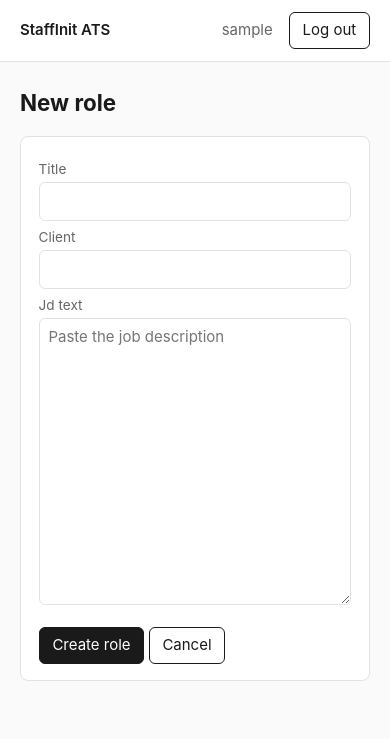
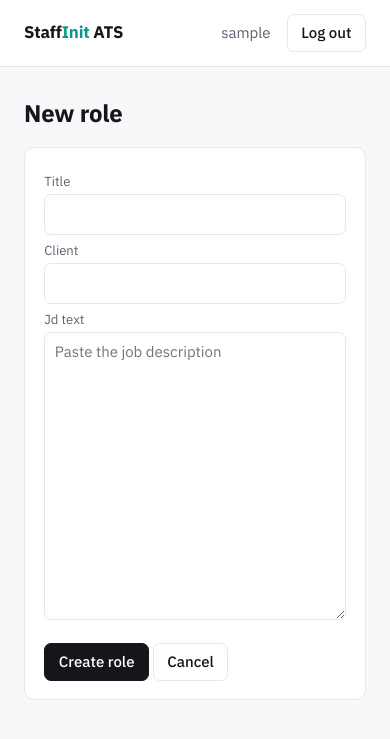
Before and after one commit to piotrchabros/staffinit-ats, a Django app: page /roles/new/ in a window 390 px wide. Shown: the top 739 px of the page. Run offline with Django 5.2, Linux system fonts and the light colour scheme; the visitor is signed in with stand-in values (Sample User, id 1).

Commit message:
feat: scorecard design polish (from /plan-design-review live audit)
Live visual audit of the shipped scorecard (was ~5.5/10, plain internal-tool
look) and the focused fixes:

- Real self-hosted typeface (IBM Plex Sans woff2 in ats/static/fonts/ — no Google
  Fonts hotlinking, GDPR-safe). Replaces system-ui (the 'gave up on typography'
  slop signal).
- DESIGN.md: tokens (ink/muted/line/bg/surface + teal --accent), score bands,
  principles. Storage made DEBUG-aware (manifest in prod, plain in dev).
- Score-as-hero: overall renders large + color-banded (green>=70 / amber / red)
  with a band bar via a score_band template filter — recruiters rank at a glance.
- Inline per-criterion mini-scores (e.g. 5.5.4) with rationale behind a
  disclosure; evidence one glance away, detail one click.
- Status no longer redundant: scored rows show subtle 'Scored' text (color now
  means quality via the score), pending=amber chip, failed=red chip + retry.
- Brand teal accent on mark/links/focus; rounded table, hover rows, real focus
  rings; visited-link distinction preserved.

Dimensions: info-arch 6->8, AI-slop 5->8, design-system 3->8, overall ~5.5->~8.
Verified: 52 tests green, prod collectstatic OK (fonts hash under manifest),
real before/after screenshots, no console errors. Responsive + a11y tracked in
DESIGN.md as follow-ups.

Co-Authored-By: Claude Opus 4.8 (1M context) <noreply@anthropic.com>

```diff
--- a/ats/templates/ats/base.html
+++ b/ats/templates/ats/base.html
@@ -6,43 +6,81 @@
   <meta name="viewport" content="width=device-width, initial-scale=1">
   <title>{% block title %}StaffInit ATS{% endblock %}</title>
   <style>
-    :root { --line:#e2e2e2; --muted:#666; --bg:#fafafa; }
+    /* Self-hosted IBM Plex Sans (no Google Fonts hotlinking — GDPR). */
+    @font-face { font-family:"IBM Plex Sans"; font-weight:400; font-display:swap;
+      src:url("{% static 'fonts/ibm-plex-sans-400.woff2' %}") format("woff2"); }
+    @font-face { font-family:"IBM Plex Sans"; font-weight:500; font-display:swap;
+      src:url("{% static 'fonts/ibm-plex-sans-500.woff2' %}") format("woff2"); }
+    @font-face { font-family:"IBM Plex Sans"; font-weight:600; font-display:swap;
+      src:url("{% static 'fonts/ibm-plex-sans-600.woff2' %}") format("woff2"); }
+    @font-face { font-family:"IBM Plex Sans"; font-weight:700; font-display:swap;
+      src:url("{% static 'fonts/ibm-plex-sans-700.woff2' %}") format("woff2"); }
+
+    :root {
+      --ink:#14161a; --muted:#5b6470; --line:#e6e8eb; --bg:#f7f8fa; --surface:#fff;
+      --accent:#0d9488;
+      --good:#15803d; --good-bg:#e7f6ec; --mid:#b45309; --mid-bg:#fff6e5;
+      --bad:#b91c1c; --bad-bg:#fdecec;
+      --font:"IBM Plex Sans", ui-sans-serif, system-ui, sans-serif;
+    }
     * { box-sizing: border-box; }
-    body { font: 15px/1.5 -apple-system, BlinkMacSystemFont, "Segoe UI", Roboto, sans-serif;
-           color:#1a1a1a; margin:0; background:var(--bg); }
-    header { display:flex; align-items:center; gap:1rem; padding:.75rem 1.25rem;
-             background:#fff; border-bottom:1px solid var(--line); }
-    header a { color:#1a1a1a; text-decoration:none; font-weight:600; }
+    body { font-family:var(--font); font-size:15px; line-height:1.5;
+           color:var(--ink); margin:0; background:var(--bg); -webkit-font-smoothing:antialiased; }
+    a { color:var(--accent); text-decoration:none; }
+    a:hover { text-decoration:underline; }
+    a:visited { color:#0b6b62; }
+    header { display:flex; align-items:center; gap:1rem; padding:.85rem 1.5rem;
+             background:var(--surface); border-bottom:1px solid var(--line); }
+    header .brand { color:var(--ink); font-weight:700; letter-spacing:-.01em; font-size:1.05rem; }
+    header .brand .mark { color:var(--accent); }
     header .spacer { flex:1; }
-    main { max-width: 1000px; margin: 1.5rem auto; padding: 0 1.25rem; }
-    h1 { font-size:1.4rem; margin:.2rem 0 1rem; }
-    table { width:100%; border-collapse:collapse; background:#fff; }
-    th, td { text-align:left; padding:.5rem .65rem; border-bottom:1px solid var(--line); vertical-align:top; }
-    th { font-size:.8rem; text-transform:uppercase; letter-spacing:.03em; color:var(--muted); }
+    main { max-width: 1040px; margin: 1.75rem auto; padding: 0 1.5rem; }
+    h1 { font-size:1.5rem; font-weight:700; letter-spacing:-.01em; margin:.2rem 0 1rem; }
+    table { width:100%; border-collapse:collapse; background:var(--surface);
+            border:1px solid var(--line); border-radius:10px; overflow:hidden; }
+    th, td { text-align:left; padding:.7rem .8rem; border-bottom:1px solid var(--line); vertical-align:middle; }
+    tbody tr:last-child td { border-bottom:none; }
+    tbody tr:hover { background:#fcfcfd; }
+    th { font-size:.72rem; text-transform:uppercase; letter-spacing:.04em; color:var(--muted); font-weight:600;
+         background:#fbfbfc; }
     .muted { color:var(--muted); }
-    .chip { display:inline-block; font-size:.75rem; padding:.1rem .5rem; border-radius:999px; border:1px solid var(--line); }
-    .chip.scored { background:#e7f6ec; border-color:#bfe3cc; }
-    .chip.pending { background:#fff6e5; border-color:#f0dca8; }
-    .chip.failed { background:#fdecec; border-color:#f3c2c2; }
-    .card { background:#fff; border:1px solid var(--line); border-radius:8px; padding:1rem 1.1rem; margin-bottom:1.1rem; }
-    input[type=text], input[type=email], textarea, select {
-      width:100%; padding:.45rem .55rem; border:1px solid var(--line); border-radius:6px; font:inherit; }
-    button, .btn { font:inherit; padding:.4rem .8rem; border:1px solid #1a1a1a; background:#1a1a1a;
-                   color:#fff; border-radius:6px; cursor:pointer; text-decoration:none; display:inline-block; }
-    button.secondary, .btn.secondary { background:#fff; color:#1a1a1a; }
+    .chip { display:inline-block; font-size:.72rem; font-weight:500; padding:.12rem .55rem;
+            border-radius:999px; border:1px solid var(--line); color:var(--muted); }
+    .chip.pending { background:var(--mid-bg); border-color:#f0dca8; color:#8a5a08; }
+    .chip.failed { background:var(--bad-bg); border-color:#f3c2c2; color:var(--bad); }
+    /* Score hero — the most important number on the page. */
+    .score { font-weight:700; font-size:1.55rem; line-height:1; letter-spacing:-.02em; color:var(--muted); }
+    .score.good { color:var(--good); } .score.mid { color:var(--mid); } .score.bad { color:var(--bad); }
+    .scorebar { height:4px; width:48px; border-radius:999px; margin-top:.35rem; background:var(--line); }
+    .scorebar > span { display:block; height:100%; border-radius:999px; }
+    .score.good ~ .scorebar > span { background:var(--good); }
+    .score.mid ~ .scorebar > span { background:var(--mid); }
+    .score.bad ~ .scorebar > span { background:var(--bad); }
+    .crit-mini { font-weight:600; letter-spacing:.02em; }
+    .card { background:var(--surface); border:1px solid var(--line); border-radius:10px;
+            padding:1.1rem 1.2rem; margin-bottom:1.1rem; }
+    input[type=text], input[type=email], input[type=password], textarea, select {
+      width:100%; padding:.5rem .6rem; border:1px solid var(--line); border-radius:7px;
+      font:inherit; color:var(--ink); background:var(--surface); }
+    input:focus, textarea:focus, select:focus { outline:2px solid var(--accent); outline-offset:1px; border-color:var(--accent); }
+    button, .btn { font:inherit; font-weight:500; padding:.45rem .85rem; border:1px solid var(--ink);
+                   background:var(--ink); color:#fff; border-radius:7px; cursor:pointer;
+                   text-decoration:none; display:inline-block; }
+    button:hover, .btn:hover { opacity:.9; text-decoration:none; }
+    button.secondary, .btn.secondary { background:var(--surface); color:var(--ink); border-color:var(--line); }
     .messages { list-style:none; padding:0; margin:0 0 1rem; }
-    .messages li { padding:.5rem .75rem; border-radius:6px; margin-bottom:.4rem; border:1px solid var(--line); background:#fff; }
-    .messages li.error { background:#fdecec; border-color:#f3c2c2; }
-    .messages li.warning { background:#fff6e5; border-color:#f0dca8; }
-    .messages li.success { background:#e7f6ec; border-color:#bfe3cc; }
+    .messages li { padding:.55rem .8rem; border-radius:7px; margin-bottom:.4rem; border:1px solid var(--line); background:var(--surface); }
+    .messages li.error { background:var(--bad-bg); border-color:#f3c2c2; }
+    .messages li.warning { background:var(--mid-bg); border-color:#f0dca8; }
+    .messages li.success { background:var(--good-bg); border-color:#bfe3cc; }
     .grid { display:grid; grid-template-columns:1fr 1fr; gap:1rem; }
-    details summary { cursor:pointer; color:var(--muted); }
-    label { font-size:.85rem; color:var(--muted); display:block; margin:.4rem 0 .15rem; }
+    details summary { cursor:pointer; color:var(--accent); font-weight:500; }
+    label { font-size:.82rem; color:var(--muted); display:block; margin:.4rem 0 .15rem; }
   </style>
 </head>
 <body>
   <header>
-    <a href="{% url 'role_list' %}">StaffInit ATS</a>
+    <a class="brand" href="{% url 'role_list' %}">Staff<span class="mark">Init</span> ATS</a>
     <span class="spacer"></span>
     {% if user.is_authenticated %}
       <span class="muted">{{ user.get_username }}</span>
```
Also changed, not shown: DESIGN.md (added, +50 -0 lines), ats/templates/ats/role_detail.html (+17 -4 lines), ats/templatetags/score_extras.py (added, +27 -0 lines), staffinit/settings.py (+9 -1 lines), ats/static/fonts/ibm-plex-sans-400.woff2 (added), ats/static/fonts/ibm-plex-sans-500.woff2 (added), ats/static/fonts/ibm-plex-sans-600.woff2 (added), ats/static/fonts/ibm-plex-sans-700.woff2 (added), ats/templatetags/__init__.py (added), 1 other file.
